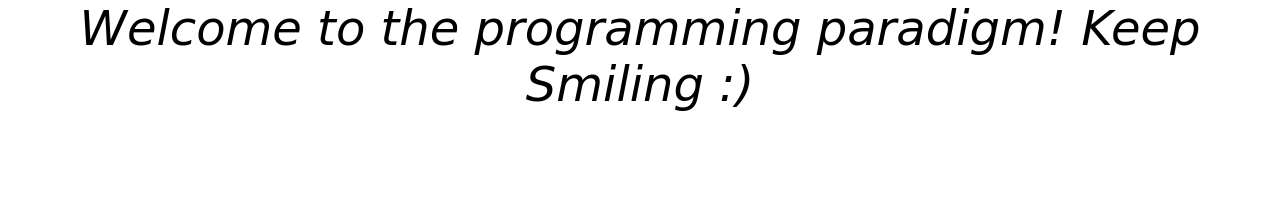
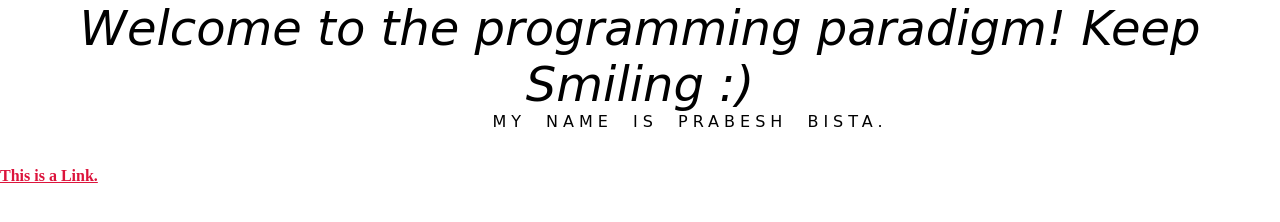
Before and after one commit to PrabeshPP/HTML-CSS, a plain HTML site: page CSS/index01.html in a window 1280 px wide. Drawn offline with Linux system fonts and the light colour scheme; a web font is replaced by a local one.

Commit message:
link,font,text,background css

```diff
--- a/CSS/index01.html
+++ b/CSS/index01.html
@@ -15,6 +15,10 @@
     <p id="fontsCSS">Welcome to the programming paradigm!
         Keep Smiling :)
     </p>
+    <p id="textCSS">My Name is prabesh Bista.</p>
+
+    <br><br>
+    <b><a href="https://www.bbc.com/" target="_blank">This is a Link.</a></b>
 
 </body>
 </html>
--- a/CSS/style.css
+++ b/CSS/style.css
@@ -9,7 +9,6 @@
 } */
 *{
     margin: 0;
-
 
 }
 .backImg{
@@ -30,7 +29,7 @@
     background-size: 50ch;
     background-attachment: fixed;
 }
-
+/* Font CSS */
 #fontsCSS{
     font-style: italic;
     text-align: center;
@@ -38,3 +37,32 @@
     font-size: 3em;
 
 }
+/* text css */
+#textCSS{
+    text-align: center;
+    font-family: 'Pushster', cursive;
+    letter-spacing: 5px;
+    direction: ltr;
+    text-indent: 100px;
+    text-transform: uppercase;
+    word-spacing: 10px;
+
+
+}
+/* Link Color */
+
+a:link{
+    color: crimson;
+}
+a:hover{
+    color: green;
+
+}
+a:visited{
+    color: orange;
+}
+a:active{
+    color: blue;
+}
+
+/* Border Radius */
```
